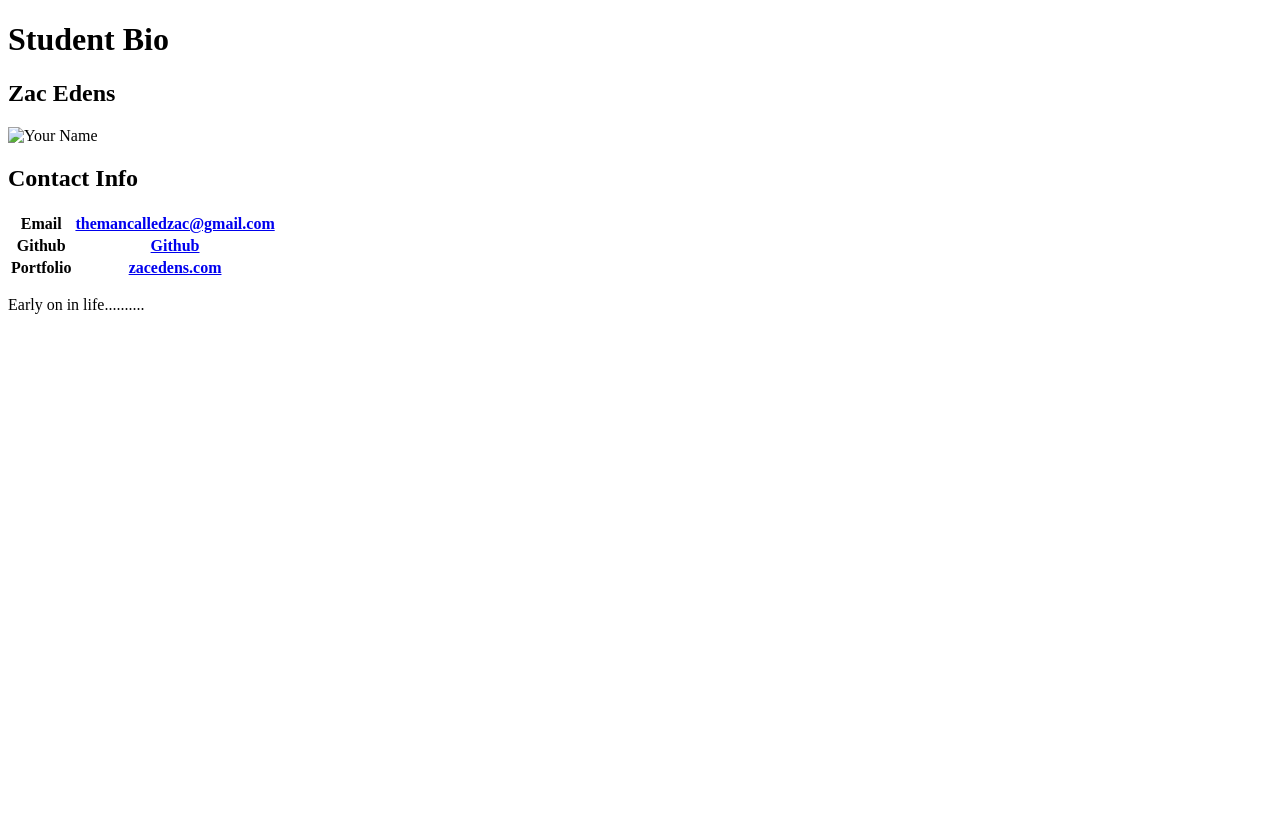
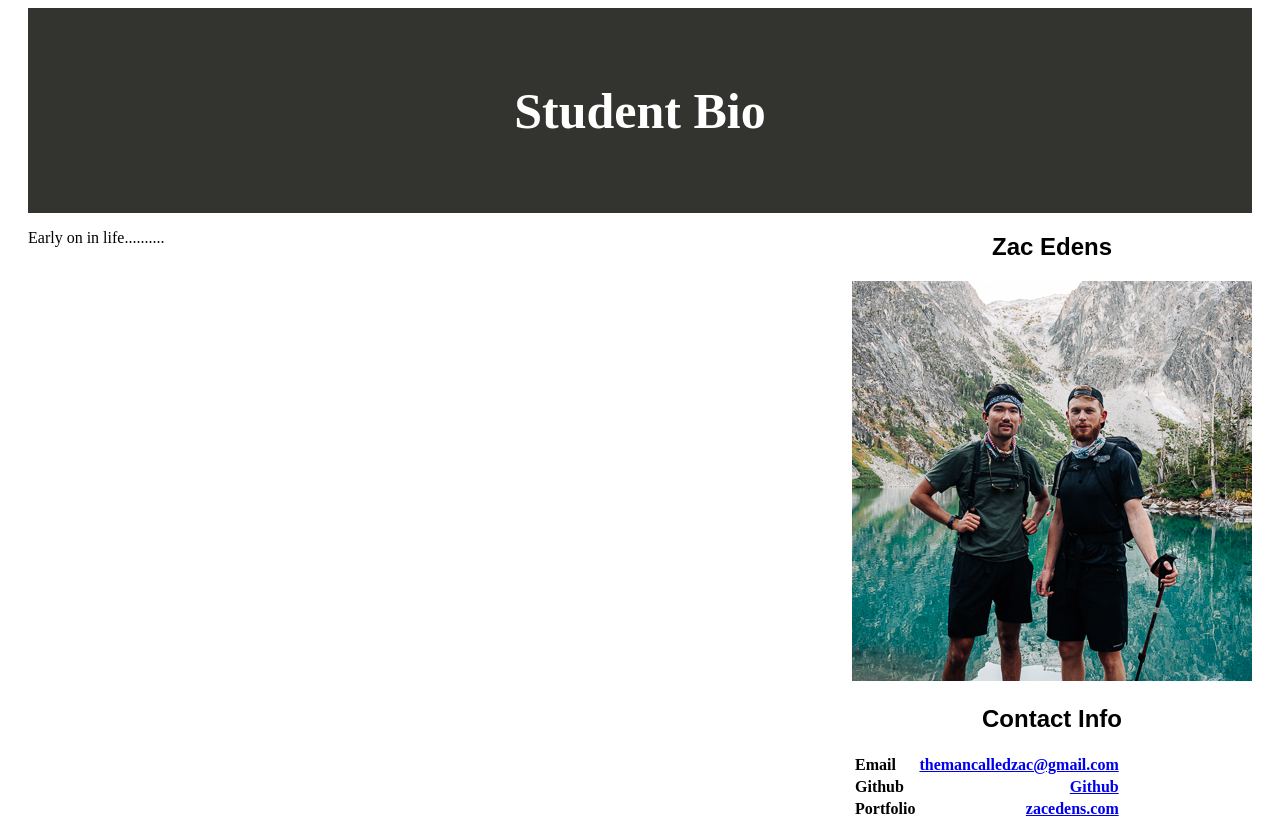
Before and after one commit to themancalledzac/My-First-Repo, a plain HTML site: page index.html in a window 1280 px wide. Before the commit the page ends 800 px from the top, so only its background shows below. Drawn offline with Linux system fonts and the light colour scheme.

Commit message:
second update

```diff
--- a/index.html
+++ b/index.html
@@ -2,7 +2,7 @@
 <html lang="en-us">
   <head>
     <meta charset="UTF-8" />
-    <link rel="stylesheet" href="bio.css" />
+    <link rel="stylesheet" href="css.css" />
     <title>CSS Stylesheets with Relative Paths</title>
   </head>
 
```
Also changed, not shown: DSC_6278.jpg (added).
